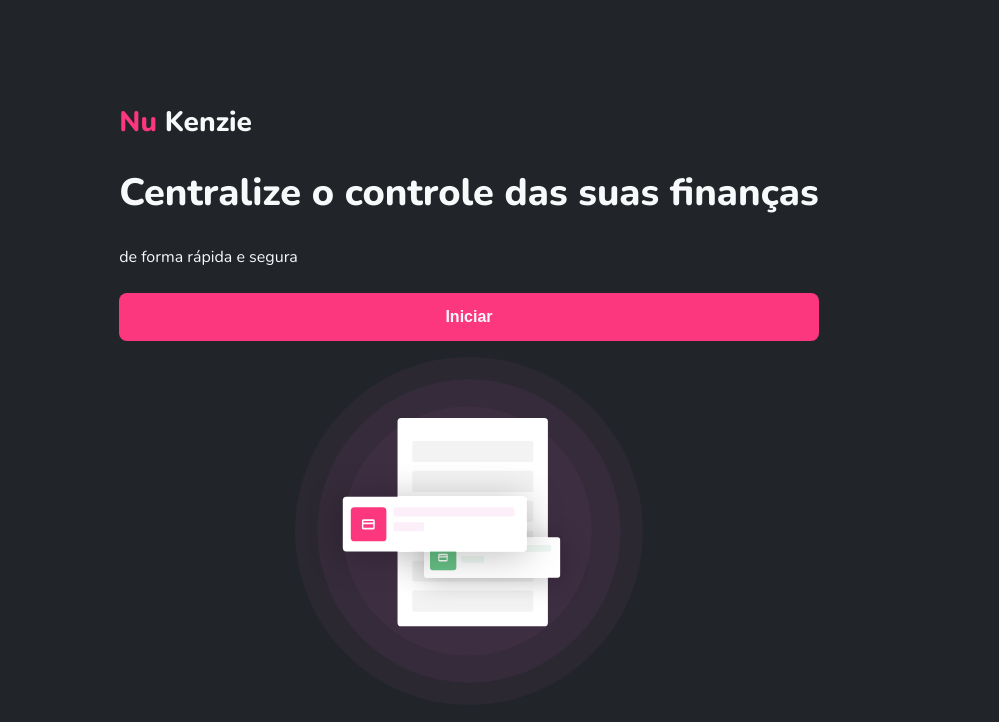
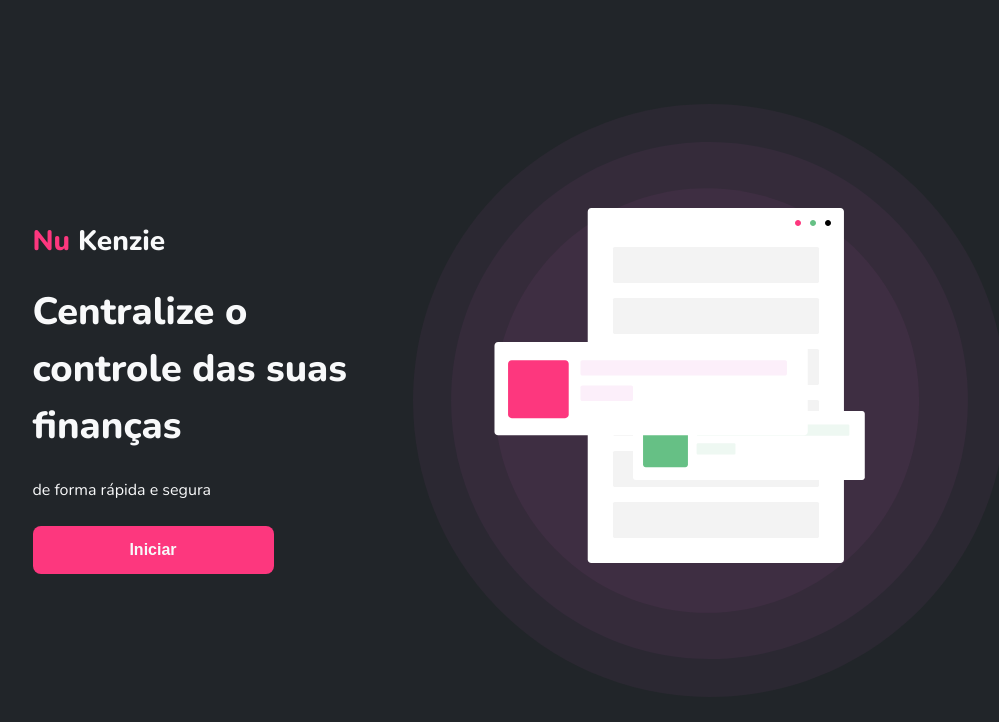
Before and after one commit to julia-otomo/nu-kenzie, a React (Vite) app in the folder nu-kenzie/: page / in a window 1280 px wide. Shown: the top 722 px of the page, without its empty margins (171-1170 px from the left). Built offline with nearby package versions, Linux system fonts and the light colour scheme.

Commit message:
home-page styled

```diff
--- a/nu-kenzie/src/Components/HomePage/index.css
+++ b/nu-kenzie/src/Components/HomePage/index.css
@@ -53,6 +53,37 @@
   background-color: var(--color-primary-2);
 }
 
-.homePage__container--picture img {
-  width: 100%;
+.homePage__container--picture {
+  background-image: url("../../assets/home-picture-mobile.svg");
+  background-size: 100%;
+  background-repeat: no-repeat;
+  background-position: center;
+  width: 347px;
+  max-width: 90%;
+  height: 347px;
 }
+
+@media (min-width: 1024px) {
+  .homePage__container {
+    flex-direction: row;
+    gap: 48px;
+  }
+
+  .homePage__container--withoutPicture {
+    padding-left: 6.25rem;
+    width: 27rem;
+    justify-self: flex-start;
+  }
+
+  .homePage__container--withoutPicture button {
+    width: 15.063rem;
+  }
+
+  .homePage__container--picture {
+    background-image: url("../../assets/home-picture-desktop.svg");
+    background-repeat: no-repeat;
+    background-position: center;
+    width: 593px;
+    height: 593px;
+  }
+}
--- a/nu-kenzie/src/Components/HomePage/index.jsx
+++ b/nu-kenzie/src/Components/HomePage/index.jsx
@@ -1,4 +1,4 @@
-import logo from "../../assets/home-picture-mobile.svg";
+import logo from "/src/assets/home-picture-mobile.svg";
 import "../HomePage/index.css";
 
 export function HomePage({ changeHomePage }) {
@@ -18,9 +18,7 @@
         <button onClick={goToDashboard}>Iniciar</button>
       </div>
 
-      <div className="homePage__container--picture">
-        <img src={logo} />
-      </div>
+      <div className="homePage__container--picture"></div>
     </div>
   );
 }
```
